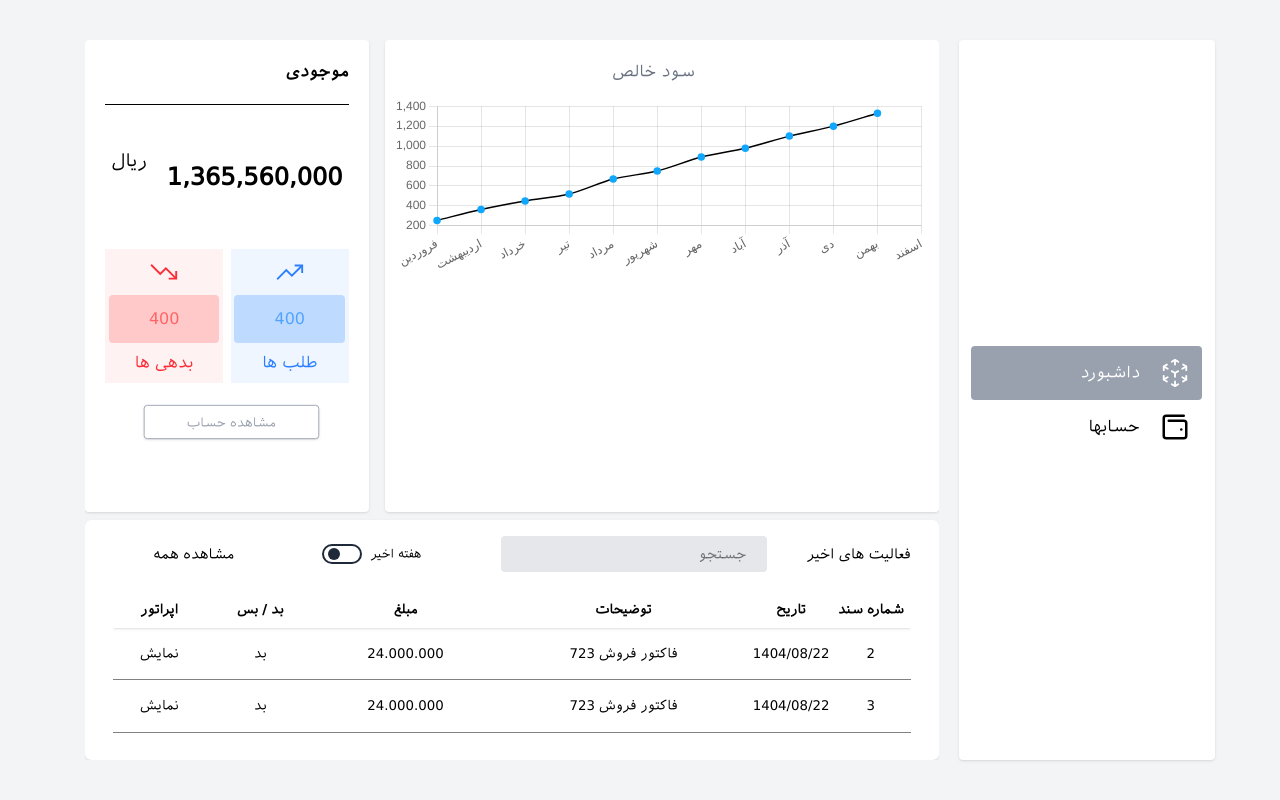
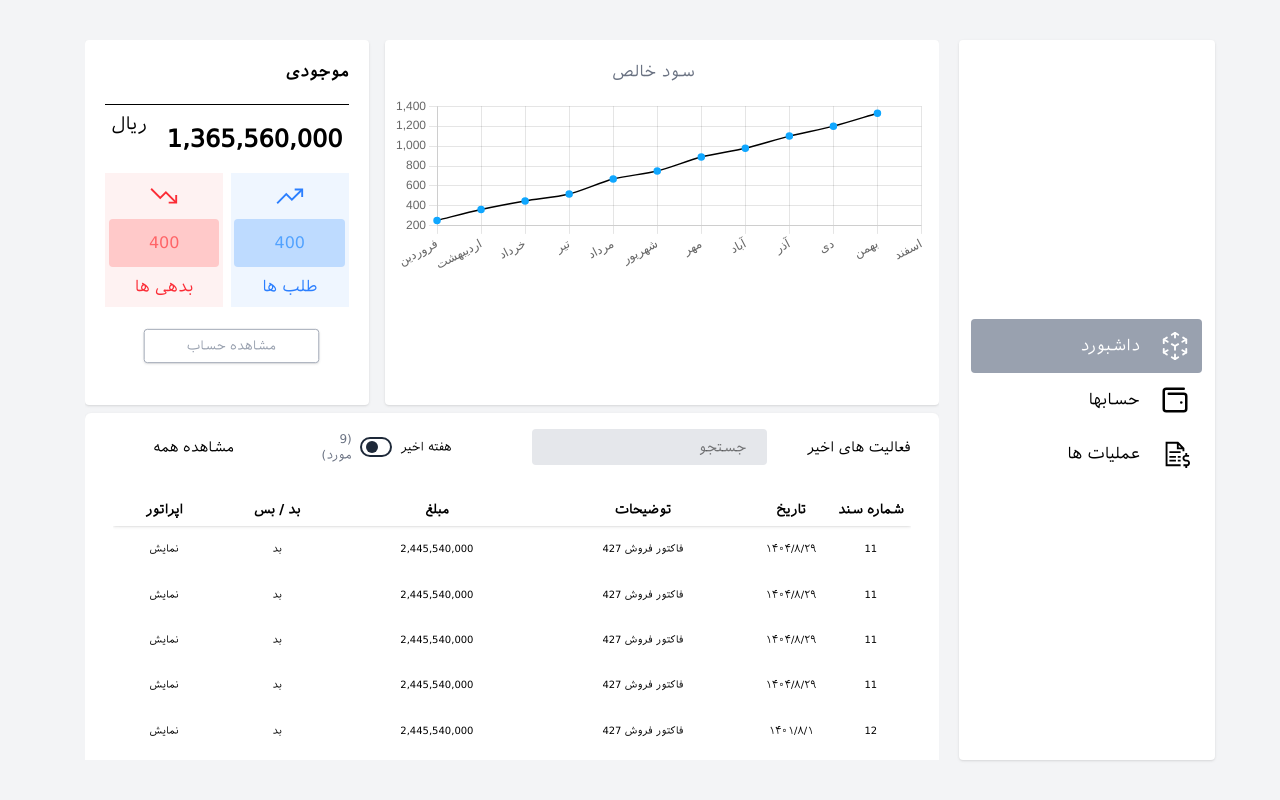
Before and after one commit to parham-snk/eccounting-resume, a React (Create React App) app: page / in a window 1280 px wide. Built offline with nearby package versions, Linux system fonts and the light colour scheme.

Commit message:
add some features

```diff
--- a/package.json
+++ b/package.json
@@ -9,6 +9,7 @@
     "@testing-library/react": "^16.3.0",
     "@testing-library/user-event": "^13.5.0",
     "chart.js": "^4.5.1",
+    "moment-jalaali": "^0.10.4",
     "postcss": "^8.5.6",
     "postcss-cli": "^11.0.1",
     "react": "^19.2.0",
--- a/src/App.css
+++ b/src/App.css
@@ -29,7 +29,7 @@ table{
     td{
       font-size: smaller;
     }
-    border-bottom: 1px solid grey;
+    /* border-bottom: 1px solid grey; */
     &:last-child,&:first-child{
       border-bottom: 0;
     }
--- a/src/App.jsx
+++ b/src/App.jsx
@@ -5,6 +5,7 @@ import { BrowserRouter, Route, Router, Routes } from 'react-router';
 import Sidebar from './components/sidebar';
 import Dashboard from './pages/dashboard';
 import P404 from './pages/404';
+import Proggress from './pages/proggres';
 
 
 function App() {
@@ -22,6 +23,7 @@ function App() {
         w-10/11 md:w-4/6 h-9/10 mx-5 overflow-y-scroll md:overflow-hidden">
           <Routes>
             <Route path='/' Component={Dashboard} />
+            <Route path='/proggres' Component={Proggress}/>
             <Route path='*' Component={P404}/>
           </Routes>
         </div>
--- /dev/null
+++ b/src/components/dashboard/table.jsx
@@ -0,0 +1,21 @@
+import Tr from "./tr"
+
+const Table = ({ data }) => {
+
+    const rows = data.map((row, index) => <Tr data={row} />)
+    return (
+        <table className="w-full h-full max-h-full  text-center overflow-y-scroll scale-99 md:scale-100 text-xs ">
+            <tr className="py-2 sticky -top-1 md:top-0 bg-white shadow">
+                <th className="py-2 w-1/10">شماره سند</th>
+                <th className="py-2 w-1/10">تاریخ</th>
+                <th className="py-2">توضیحات</th>
+                <th className="py-2">مبلغ</th>
+                <th className="py-2">بد / بس</th>
+                <th className="py-2">اپراتور</th>
+            </tr>
+            {rows}
+        </table>
+    )
+}
+
+export default Table
--- /dev/null
+++ b/src/components/dashboard/tr.jsx
@@ -0,0 +1,17 @@
+const Tr = ({data}) => {
+    let {id,date,desc,price,type}=data
+    let d=new Date(date).toLocaleString("fa-IR")
+    let dd =d.split(",")[0]
+    return (
+        <tr className="py-2 border-b-0 hover:bg-gray-200">
+            <td className="py-4">{id}</td>
+            <td className="py-4">{dd}</td>
+            <td className="py-4">{desc}</td>
+            <td className="py-4">{price}</td>
+            <td className="py-4">{type==0?"بد":"بس"}</td>
+            <td className="py-4">نمایش</td>
+        </tr>
+    )
+}
+
+export default Tr
--- a/src/components/sidebar.jsx
+++ b/src/components/sidebar.jsx
@@ -2,6 +2,7 @@ import { NavLink } from "react-router"
 import { LuWalletMinimal } from "react-icons/lu";
 import { AiFillHome, AiOutlineHome } from "react-icons/ai"
 import { IoLogoAppleAr } from "react-icons/io5";
+import { LiaFileInvoiceDollarSolid } from "react-icons/lia";
 const Sidebar = props => {
     return (
         <div className="
@@ -21,7 +22,7 @@ const Sidebar = props => {
             p-3
             hover:bg-gray-200 h-full md:h-auto
             ">
-                <IoLogoAppleAr  size={30} className="me-5" />
+                <IoLogoAppleAr size={30} className="me-5" />
                 <h4 className="hidden md:flex">داشبورد</h4>
             </NavLink>
 
@@ -36,6 +37,17 @@ const Sidebar = props => {
                 <LuWalletMinimal size={30} className="me-5" />
                 <h4 className="hidden md:flex">حسابها</h4>
             </NavLink>
+             <NavLink to={"/proggres"} className="
+            active:bg-gray-400 active:text-white
+            flex flex-row justify-center md:justify-start align-middle items-center w-9/10
+            md:rounded-sm
+            p-3
+            hover:bg-gray-200 h-full md:h-auto
+            ">
+
+                <LiaFileInvoiceDollarSolid size={30} className="me-5" />
+                <h4 className="hidden md:flex">عملیات ها </h4>
+            </NavLink>
         </div>
     )
 }
--- a/src/index.css
+++ b/src/index.css
@@ -9,6 +9,7 @@
       "Courier New", monospace;
     --color-red-50: oklch(97.1% 0.013 17.38);
     --color-red-200: oklch(88.5% 0.062 18.334);
+    --color-red-300: oklch(80.8% 0.114 19.571);
     --color-red-400: oklch(70.4% 0.191 22.216);
     --color-red-500: oklch(63.7% 0.237 25.331);
     --color-blue-50: oklch(97% 0.014 254.604);
@@ -19,6 +20,7 @@
     --color-gray-200: oklch(92.8% 0.006 264.531);
     --color-gray-400: oklch(70.7% 0.022 261.325);
     --color-gray-500: oklch(55.1% 0.027 264.364);
+    --color-gray-600: oklch(44.6% 0.03 256.802);
     --color-gray-800: oklch(27.8% 0.033 256.848);
     --color-white: #fff;
     --spacing: 0.25rem;
@@ -200,9 +202,6 @@
   .relative {
     position: relative;
   }
-  .static {
-    position: static;
-  }
   .sticky {
     position: sticky;
   }
@@ -211,6 +210,9 @@
   }
   .end-5 {
     inset-inline-end: calc(var(--spacing) * 5);
+  }
+  .-top-1 {
+    top: calc(var(--spacing) * -1);
   }
   .top-0 {
     top: calc(var(--spacing) * 0);
@@ -257,8 +259,8 @@
   .me-5 {
     margin-inline-end: calc(var(--spacing) * 5);
   }
-  .mt-5 {
-    margin-top: calc(var(--spacing) * 5);
+  .mt-7 {
+    margin-top: calc(var(--spacing) * 7);
   }
   .mt-10 {
     margin-top: calc(var(--spacing) * 10);
@@ -287,8 +289,8 @@
   .h-15 {
     height: calc(var(--spacing) * 15);
   }
-  .h-200 {
-    height: calc(var(--spacing) * 200);
+  .h-50 {
+    height: calc(var(--spacing) * 50);
   }
   .h-dvh {
     height: 100dvh;
@@ -299,14 +301,17 @@
   .h-full {
     height: 100%;
   }
+  .max-h-1\/2 {
+    max-height: calc(1/2 * 100%);
+  }
+  .max-h-full {
+    max-height: 100%;
+  }
+  .min-h-1\/2 {
+    min-height: calc(1/2 * 100%);
+  }
   .w-1\/2 {
     width: calc(1/2 * 100%);
-  }
-  .w-1\/6 {
-    width: calc(1/6 * 100%);
-  }
-  .w-1\/7 {
-    width: calc(1/7 * 100%);
   }
   .w-1\/10 {
     width: calc(1/10 * 100%);
@@ -326,6 +331,9 @@
   .w-10\/11 {
     width: calc(10/11 * 100%);
   }
+  .w-50 {
+    width: calc(var(--spacing) * 50);
+  }
   .w-fit {
     width: fit-content;
   }
@@ -336,6 +344,12 @@
     --tw-scale-x: 90%;
     --tw-scale-y: 90%;
     --tw-scale-z: 90%;
+    scale: var(--tw-scale-x) var(--tw-scale-y);
+  }
+  .scale-99 {
+    --tw-scale-x: 99%;
+    --tw-scale-y: 99%;
+    --tw-scale-z: 99%;
     scale: var(--tw-scale-x) var(--tw-scale-y);
   }
   .transform {
@@ -355,6 +369,9 @@
   }
   .items-start {
     align-items: flex-start;
+  }
+  .justify-around {
+    justify-content: space-around;
   }
   .justify-between {
     justify-content: space-between;
@@ -407,6 +424,10 @@
     border-bottom-style: var(--tw-border-style);
     border-bottom-width: 1px;
   }
+  .border-b-0 {
+    border-bottom-style: var(--tw-border-style);
+    border-bottom-width: 0px;
+  }
   .border-gray-400 {
     border-color: var(--color-gray-400);
   }
@@ -436,6 +457,9 @@
   }
   .bg-red-200 {
     background-color: var(--color-red-200);
+  }
+  .bg-red-300 {
+    background-color: var(--color-red-300);
   }
   .bg-white {
     background-color: var(--color-white);
@@ -484,6 +508,9 @@
   }
   .pb-5 {
     padding-bottom: calc(var(--spacing) * 5);
+  }
+  .pb-10 {
+    padding-bottom: calc(var(--spacing) * 10);
   }
   .text-center {
     text-align: center;
@@ -580,6 +607,13 @@
     &:hover {
       @media (hover: hover) {
         background-color: var(--color-gray-400);
+      }
+    }
+  }
+  .hover\:bg-gray-600 {
+    &:hover {
+      @media (hover: hover) {
+        background-color: var(--color-gray-600);
       }
     }
   }
@@ -688,6 +722,14 @@
   .md\:w-100 {
     @media (width >= 48rem) {
       width: calc(var(--spacing) * 100);
+    }
+  }
+  .md\:scale-100 {
+    @media (width >= 48rem) {
+      --tw-scale-x: 100%;
+      --tw-scale-y: 100%;
+      --tw-scale-z: 100%;
+      scale: var(--tw-scale-x) var(--tw-scale-y);
     }
   }
   .md\:flex-col {
--- a/src/index.js
+++ b/src/index.js
@@ -6,9 +6,9 @@ import reportWebVitals from './reportWebVitals';
 
 const root = ReactDOM.createRoot(document.getElementById('root'));
 root.render(
-  <React.StrictMode>
-    <App />
-  </React.StrictMode>
+
+  <App />
+
 );
 
 // If you want to start measuring performance in your app, pass a function
--- a/src/pages/dashboard.jsx
+++ b/src/pages/dashboard.jsx
@@ -3,13 +3,21 @@ import { IoTrendingDown, IoTrendingDownSharp, IoTrendingUpSharp } from "react-ic
 import { Chart as chartjs, LineElement, PointElement, SubTitle, CategoryScale, LinearScale, BarElement, BarController, Title, Tooltip, scales } from "chart.js"
 import { Chart, Line } from "react-chartjs-2"
 import { Link } from "react-router";
-import Select from "../components/select";
+import Select from "../components/dashboard/select";
 import { Activity, useState } from "react";
+import Table from "../components/dashboard/table";
+
+
 
 chartjs.register(LineElement, PointElement, SubTitle, CategoryScale, LinearScale, BarElement, BarController, Title, Tooltip, scales);
 
 const Dashboard = props => {
+
+    const fakeData = [, { id: 11, date: "2025/11/20", desc: "فاکتور فروش 427", price: "2,445,540,000", type: 0 }, { id: 11, date: "2025/11/20", desc: "فاکتور فروش 427", price: "2,445,540,000", type: 0 }, { id: 11, date: "2025/11/20", desc: "فاکتور فروش 427", price: "2,445,540,000", type: 0 }, { id: 11, date: "2025/11/20", desc: "فاکتور فروش 427", price: "2,445,540,000", type: 0 }, , , { id: 12, date: "2022/10/23", desc: "فاکتور فروش 427", price: "2,445,540,000", type: 0 }, { id: 13, date: "2022/10/23", desc: "فاکتور فروش 427", price: "2,445,540,000", type: 0 }]
+    const [data, setData] = useState(fakeData)
+
     const [load, setLoad] = useState(false)
+
     return (
         <div className="
         w-full h-full
@@ -86,7 +94,7 @@ const Dashboard = props => {
                 </div>
             </div>
 
-            <div className="flex flex-col justify-between align-sub items-start w-full h-1/3 bg-white shadow rounded-md py-4 px-7 relative">
+            <div className="flex flex-col justify-between align-sub items-start w-full min-h-1/2 max-h-1/2 bg-white shadow rounded-md py-4 px-7 relative">
                 <div className="flex flex-col justify-start md:flex-row md:justify-between align-middle md:items-center w-full text-sm border-b pb-5 md:border-b-0 md:pb-0">
 
                     <p className="w-fit start-0 text-start text-nowrap order-1">فعالیت های اخیر</p>
@@ -94,61 +102,47 @@ const Dashboard = props => {
 
                     <div className=" flex flex-row align-middle items-center mx-10 order-4">
                         <p className="text-xs text-nowrap">هفته اخیر</p>
-                        <Select />
+                        <Select changeData={(sign) => {
+                            setLoad(true)
+                            if (sign) {
+                                setLoad(false)
+                                return setData(fakeData)
+                            }
+                            console.log(false)
+                            let date = Date.now()
+                            let now = new Date(date)
+                            let [ny, nm, nd] = [now.getFullYear(), now.getMonth(), now.getDate()]
+                            nm++
+                            let rows = data.filter(row => {
+                                let target = new Date(row.date).getTime()
+                                let dayValue = (60 * 60 * 60 * 24) * 7
+                                let avr = (now - dayValue)
+                                if (avr < Number(target)) {
+                                    return row
+                                }
+                            })
+                            setData(rows)
+                            setLoad(false)
+
+
+
+                        }} />
+                        <p className="text-xs text-gray-500">({data.length} مورد)</p>
                     </div>
                     <Link to={"/lasts"} className="decoration-1 text-nowrap text-xs md:text-sm  md:mx-10 py-1 md:bg-none order-2 md:order-4
                     absolute md:relative top-3 md:top-0 end-5 md:end-0
                     ">مشاهده همه</Link>
 
                 </div>
-                <div className="h-fit w-full mt-5 relative overflow-y-scroll">
+                <div className="h-full w-full mt-7 relative overflow-y-scroll pb-10">
                     <Activity mode={load ? "visible" : "hidden"} >
                         <div id="loading" className="w-full h-full backdrop-blur-2xl absolute top-0 left-0 flex justify-center items-center">
                             <h1>در حال جست و جو ...</h1>
                         </div>
                     </Activity>
-                    <table className="w-full h-fit text-center">
-                        <tr className="py-2 sticky top-0 bg-white shadow">
-                            <th className="py-2 w-1/10">شماره سند</th>
-                            <th className="py-2 w-1/10">تاریح</th>
-                            <th className="py-2">توضیحات</th>
-                            <th className="py-2">مبلغ</th>
-                            <th className="py-2">بد / بس</th>
-                            <th className="py-2">اپراتور</th>
-                        </tr>
-                        <tr className="py-2 hover:bg-gray-200">
-                            <td className="py-4">2</td>
-                            <td className="py-4">1404/08/22</td>
-                            <td className="py-4">فاکتور فروش  723</td>
-                            <td className="py-4">24.000.000</td>
-                            <td className="py-4">بد</td>
-                            <td className="py-4">نمایش</td>
-                        </tr>
-                         <tr className="py-2 hover:bg-gray-200">
-                            <td className="py-4">3</td>
-                            <td className="py-4">1404/08/22</td>
-                            <td className="py-4">فاکتور فروش  723</td>
-                            <td className="py-4">24.000.000</td>
-                            <td className="py-4">بد</td>
-                            <td className="py-4">نمایش</td>
-                        </tr>
-                         <tr className="py-2 hover:bg-gray-200">
-                            <td className="py-4">4</td>
-                            <td className="py-4">1404/08/22</td>
-                            <td className="py-4">فاکتور فروش  723</td>
-                            <td className="py-4">24.000.000</td>
-                            <td className="py-4">بد</td>
-                            <td className="py-4">نمایش</td>
-                        </tr>
-                         <tr className="py-2 hover:bg-gray-200">
-                            <td className="py-4">5</td>
-                            <td className="py-4">1404/08/22</td>
-                            <td className="py-4">فاکتور فروش  723</td>
-                            <td className="py-4">24.000.000</td>
-                            <td className="py-4">بد</td>
-                            <td className="py-4">نمایش</td>
-                        </tr>
-                    </table>
+                    <Table data={data} />
+
+
                 </div>
             </div>
         </div>
--- /dev/null
+++ b/src/pages/proggres.jsx
@@ -0,0 +1,30 @@
+import { FaFileInvoiceDollar } from "react-icons/fa6";
+import { FaFileInvoice } from "react-icons/fa6";
+ import { TbInvoice } from "react-icons/tb";
+import { Link } from "react-router";
+
+
+export default function Proggress() {
+    return (
+        <div className="bg-white w-full h-full shadow rounded flex flex-col md:flex-row justify-around align-middle items-center ">
+            <Link>
+                <div className="w-50 h-50 shadow rounded flex flex-col justify-center items-center hover:bg-gray-600 hover:text-white bg-white">
+                    <FaFileInvoiceDollar size={60} />
+                    <p className="my-5">فاکتور خرید</p>
+                </div>
+            </Link>
+            <Link>
+                <div className="w-50 h-50 shadow rounded flex flex-col justify-center items-center hover:bg-gray-600 hover:text-white bg-white">
+                    <FaFileInvoice size={60} />
+                    <p className="my-5">فاکتور فروش</p>
+                </div>
+            </Link>
+            <Link>
+                <div className="w-50 h-50 shadow rounded flex flex-col justify-center items-center hover:bg-gray-600 hover:text-white bg-white">
+                    <TbInvoice size={60} />
+                    <p className="my-5">سند</p>
+                </div>
+            </Link>
+        </div>
+    )
+}
```
Also changed, not shown: src/components/dashboard/select.jsx (renamed from src/components/select.jsx, +4 -11 lines), 1 other file (tests, documents, lock files or other folders).
